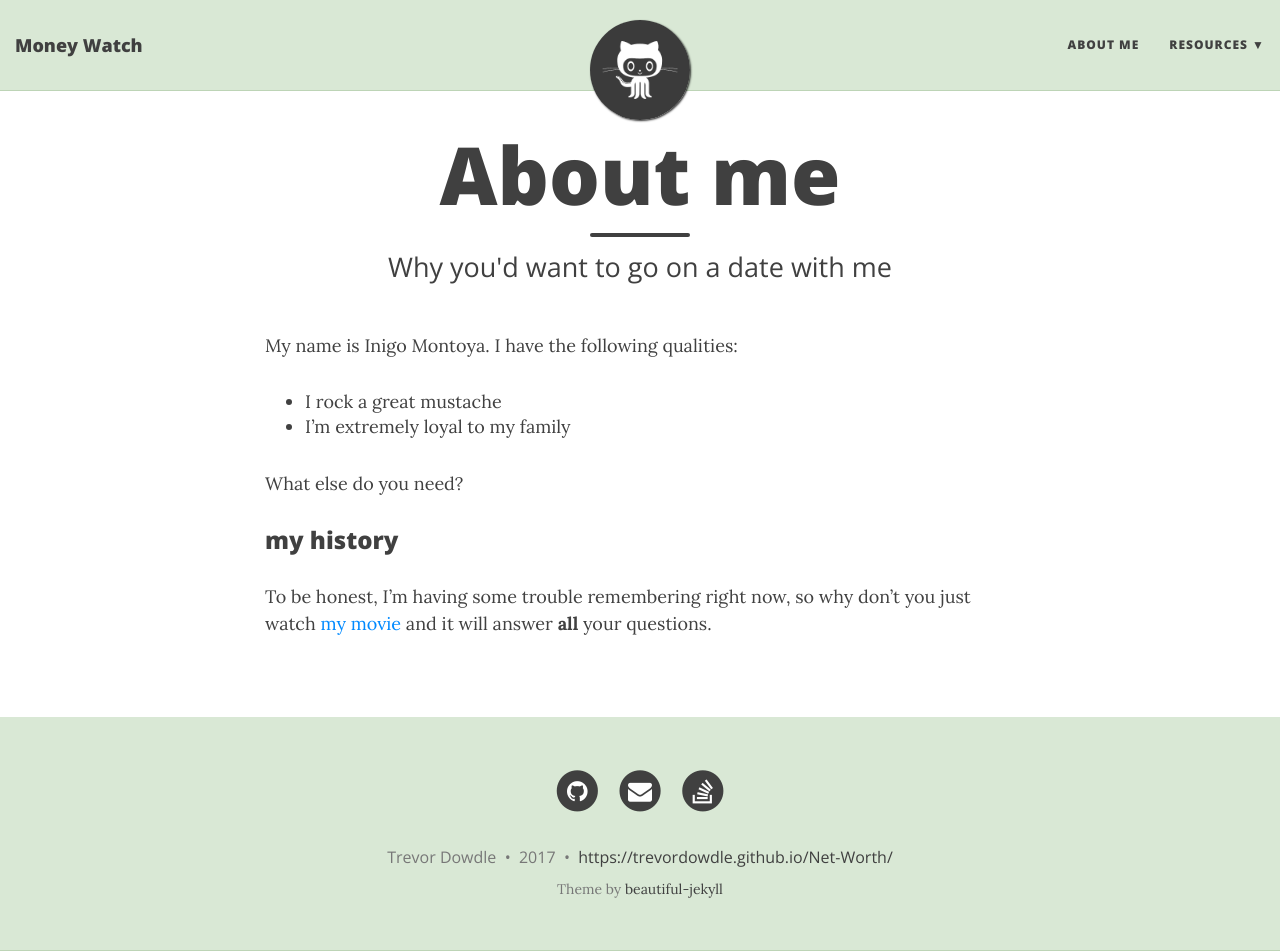
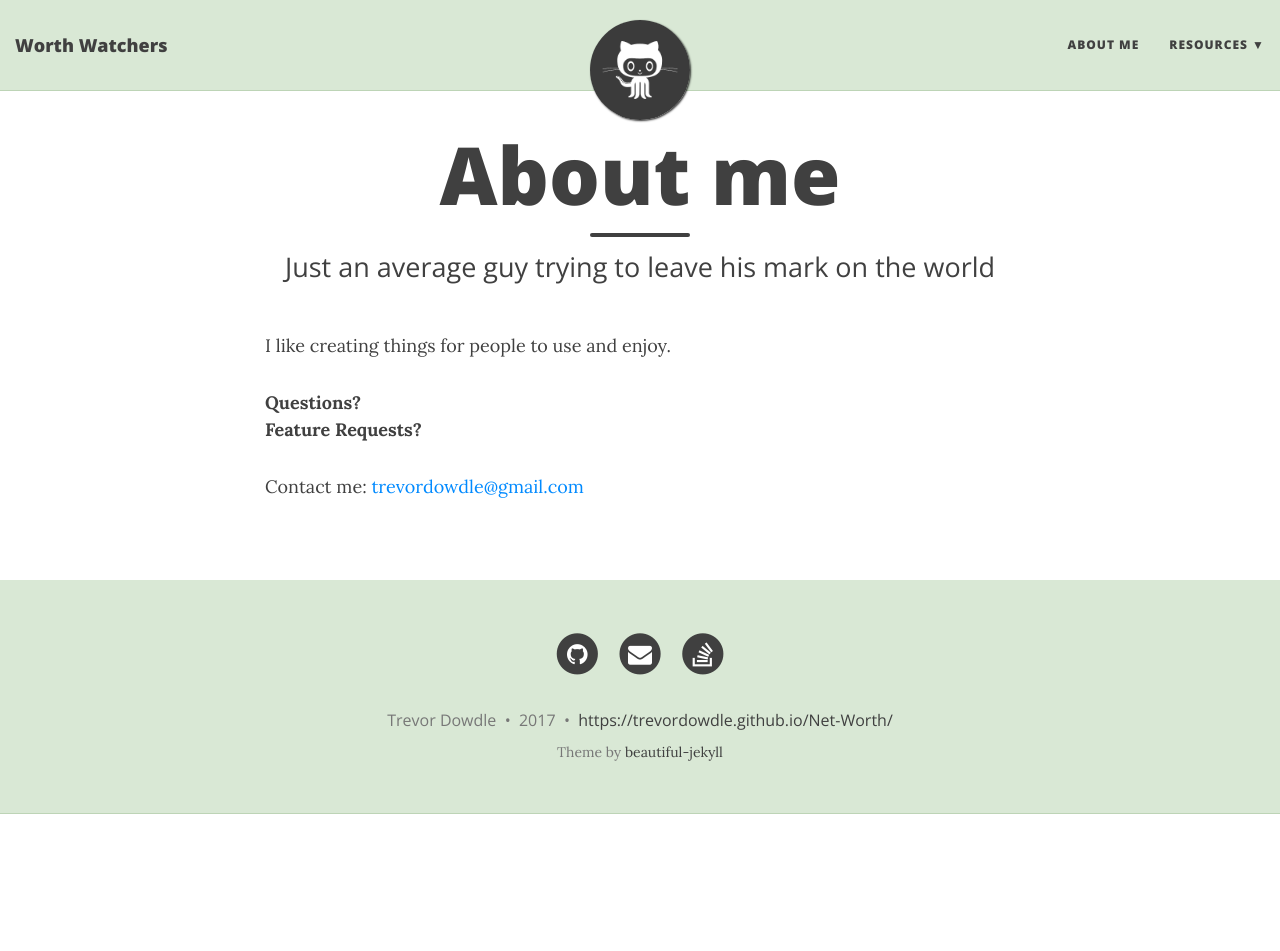
Before and after one commit to trevordowdle/trevordowdle.github.io, a Jekyll site: the page built from aboutme.md, in a window 1280 px wide and 951 px high. Built offline with Jekyll 4.4.1, drawn with Linux system fonts in a browser that asks for light colours; nearby versions of some CDN libraries.

Commit message:
blog init

```diff
--- a/_config.yml
+++ b/_config.yml
@@ -14,7 +14,7 @@ baseurl: ""
 # Of course don't forget to change the username and projectname to YOUR username and project
 
 # Name of website
-title: Money Watch
+title: Worth Watchers
 
 # Short description of your site
 description: A financial support system
@@ -25,9 +25,7 @@ description: A financial support system
 navbar-links:
   About Me: "aboutme"
   Resources:
-    - Beautiful Jekyll: "http://deanattali.com/beautiful-jekyll/"
-    - Learn markdown: "http://www.markdowntutorial.com/"
-    - GitHub Pages: "https://pages.github.com/"
+    - Worth Watchers: "https://trevordowdle.github.io/Net-Worth/"
 
 # Image to show in the navigation bar - image must be a square (width = height)
 # Remove this parameter if you don't want an image in the navbar
--- a/aboutme.md
+++ b/aboutme.md
@@ -1,16 +1,12 @@
 ---
 layout: page
 title: About me
-subtitle: Why you'd want to go on a date with me
+subtitle: Just an average guy trying to leave his mark on the world
 ---
 
-My name is Inigo Montoya. I have the following qualities:
+I like creating things for people to use and enjoy.
 
-- I rock a great mustache
-- I'm extremely loyal to my family
+**Questions?**
+**Feature Requests?**
 
-What else do you need?
-
-### my history
-
-To be honest, I'm having some trouble remembering right now, so why don't you just watch [my movie](http://en.wikipedia.org/wiki/The_Princess_Bride_%28film%29) and it will answer **all** your questions.
+Contact me: <trevordowdle@gmail.com>
```
Also changed, not shown: _posts/2015-01-04-first-post.md (deleted, +0 -8 lines), _posts/2015-01-15-pirates.md (deleted, +0 -7 lines), _posts/2015-01-19-soccer.md (deleted, +0 -11 lines), _posts/2015-01-27-dear-diary.md (deleted, +0 -7 lines), _posts/2015-02-13-hamlet-monologue.md (deleted, +0 -41 lines), _posts/2015-02-20-test-markdown.md (deleted, +0 -52 lines), _posts/2015-02-26-flake-it-till-you-make-it.md (deleted, +0 -14 lines), _posts/2017-02-23-the-case-for-tracking-net-worth.md (added, +6 -0 lines), _posts/2017-02-27-worth-watchers-update-1.md (added, +20 -0 lines), img/Update1/After.png (added), img/Update1/Before.png (added), img/hello_world.jpeg (deleted), img/install-steps.gif (deleted), img/path.jpg (deleted).
